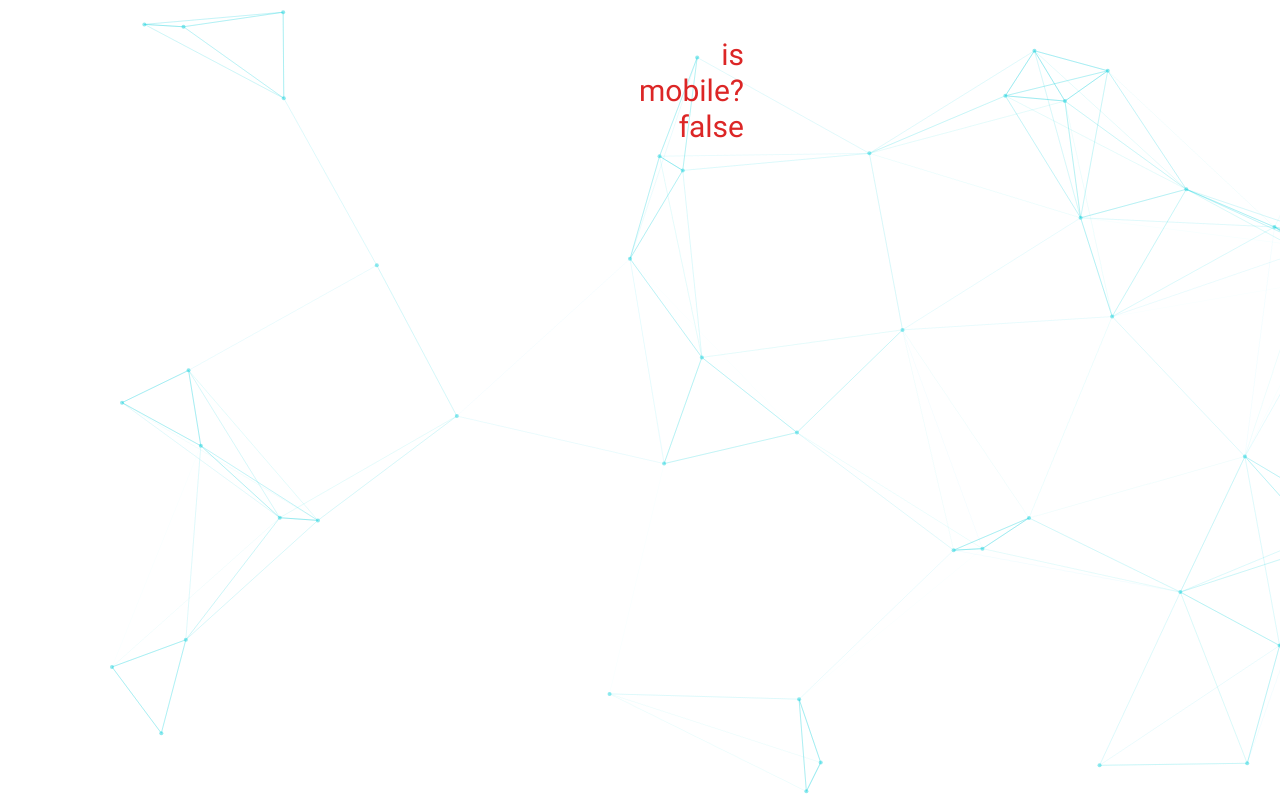
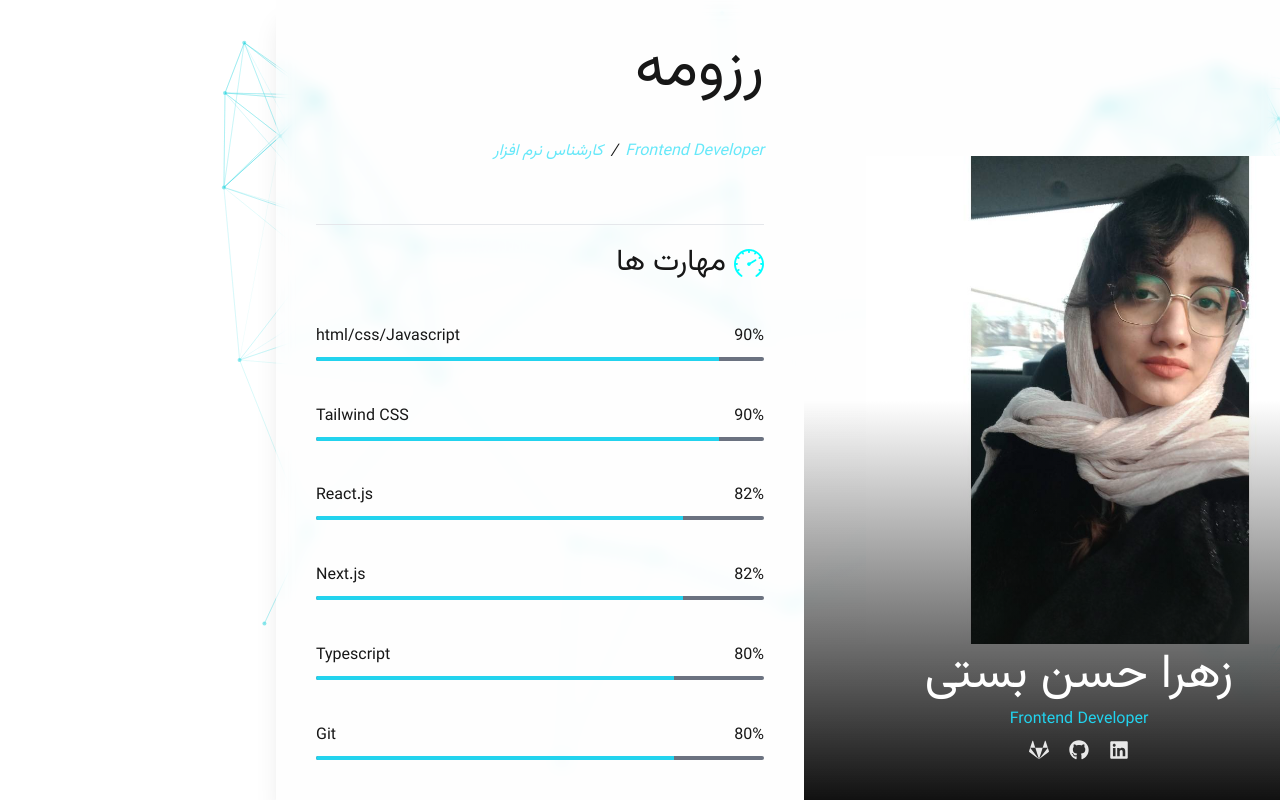
Before and after one commit to zahra-hsb/resume, a Next.js app: page / in a window 1280 px wide. Built offline with nearby package versions, Linux system fonts and the light colour scheme.

Commit message:
fix: turn back to latest change

```diff
--- a/src/app/page.js
+++ b/src/app/page.js
@@ -11,13 +11,13 @@ export default function Home() {
         <div className="absolute z-0">
           <Particle />
         </div>
-        {/* <section className="bg-gray-100 bg-opacity-10 dark:bg-transparent max-w-screen-2xl mx-auto flex flex-col lg:flex-row absolute top-0 shadow-xl dark:shadow-custom z-50 w-[90%] backdrop-blur">
+        <section className="bg-gray-100 bg-opacity-10 dark:bg-transparent max-w-screen-2xl mx-auto flex flex-col lg:flex-row absolute top-0 shadow-xl dark:shadow-custom z-50 w-[90%] backdrop-blur">
           <Sidebar />
           <div className="w-full flex flex-col lg:flex-row">
             <PictureContainer />
             <Details />
           </div>
-        </section> */}
+        </section>
       </section>
       {/* <div className="fixed bottom-5 -left-[calc(75px-50%)] z-50">
         <button
--- a/src/components/Particles/index.jsx
+++ b/src/components/Particles/index.jsx
@@ -4,12 +4,11 @@ import Particles, { initParticlesEngine } from "@tsparticles/react";
 // import { loadAll } from "@tsparticles/all"; // if you are going to use `loadAll`, install the "@tsparticles/all" package too.
 // import { loadFull } from "tsparticles"; // if you are going to use `loadFull`, install the "tsparticles" package too.
 import { loadSlim } from "@tsparticles/slim"; // if you are going to use `loadSlim`, install the "@tsparticles/slim" package too.
-import useMobileDetector from "@/customHooks/useMobileDetector/useMobileDetector";
 // import { loadBasic } from "@tsparticles/basic"; // if you are going to use `loadBasic`, install the "@tsparticles/basic" package too.
 
 const Particle = () => {
     const [init, setInit] = useState(false);
-    const isMobile = useMobileDetector()
+
     // this should be run only once per application lifetime
     useEffect(() => {
         initParticlesEngine(async (engine) => {
@@ -41,14 +40,14 @@ const Particle = () => {
                 detect_on: "window",
                 events: {
                     onClick: {
-                        enable: isMobile ? false : true,
+                        enable: true,
                         mode: "push",
                     },
                     onHover: {
-                        enable: isMobile ? false : true,
+                        enable: true,
                         mode: "grab",
                     },
-                    resize: true
+                    resize: 'true'
                 },
                 modes: {
                     push: {
@@ -133,14 +132,11 @@ const Particle = () => {
 
     if (init) {
         return (
-            <>
-                <Particles
-                    id="tsparticles"
-                    particlesLoaded={particlesLoaded}
-                    options={options}
-                />
-                <span className="absolute text-3xl text-red-600 !z-[2000]">{'is mobile? ' + isMobile}</span>
-            </>
+            <Particles
+                id="tsparticles"
+                particlesLoaded={particlesLoaded}
+                options={options}
+            />
         );
     }
 
--- a/src/customHooks/useMobileDetector/useMobileDetector.ts
+++ b/src/customHooks/useMobileDetector/useMobileDetector.ts
@@ -1,19 +1,27 @@
-"use client";
-import { isMobileDevice } from "@/helpers/helperFunctions";
-import { useCallback, useEffect, useState } from "react"
+"use client"
+import { useEffect, useState } from "react"
 
-const useMobileDetector = () => {
-    const [isMobile, setMobile] = useState(false)
-    useEffect(() => {
-        async function getMobileState() {
-            console.log(await isMobileDevice())
-            return await isMobileDevice() ? setMobile(true) : setMobile(false)
-        }
-        getMobileState()
-    }, [])
+export const useMobileDetector = () => {
+  const [widthWindow, setWidthWindow] = useState(768)
+  const [isMobile, setIsMobile] = useState(true)
 
-    return isMobile
+  useEffect(() => {
+    const handleResize = () => {
+      const widthWindowInsideResize = window.innerWidth
+      if (widthWindowInsideResize <= widthWindow) {
+        setIsMobile(true)
+      } else {
+        setIsMobile(false)
+      }
+    }
+
+    window.addEventListener("resize", handleResize)
+    handleResize()
+
+    return () => {
+      window.removeEventListener("resize", handleResize)
+    }
+  }, [widthWindow])
+
+  return isMobile
 }
-
-
-export default useMobileDetector
```
